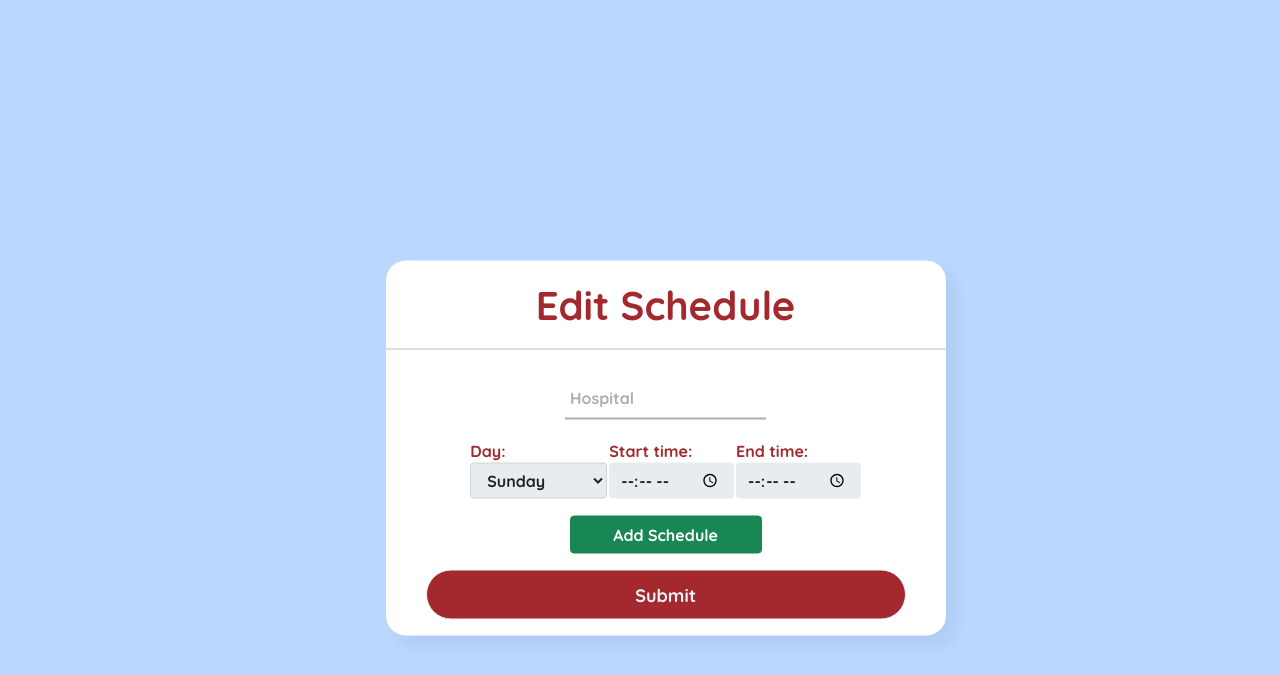
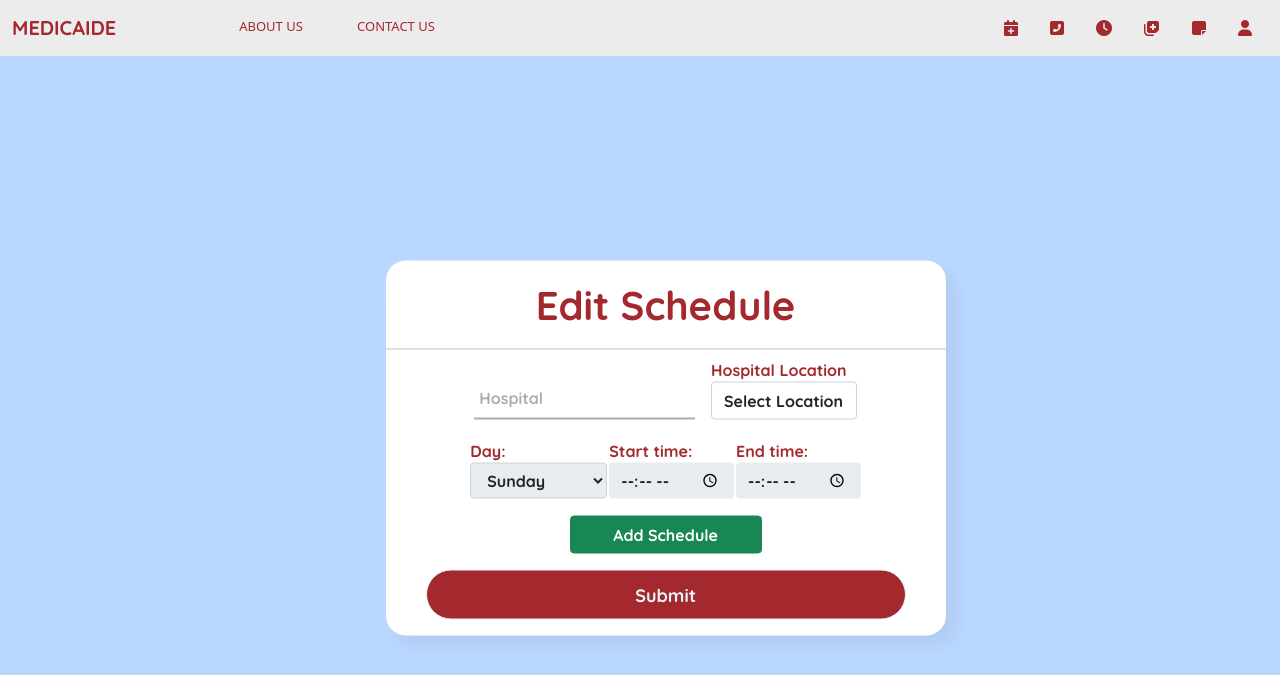
Before and after one commit to FreaQ03/Medicaide, a PHP site: page /Medicaide/doc_editSched.php in a window 1280 px wide. Shown: the top 675 px of the page. Run offline with PHP 8.4, Linux system fonts and the light colour scheme; the visitor is signed in with stand-in values (Sample User, id 1); data that the repository does not hold is empty; some libraries are stand-ins or nearby versions.

Commit message:
doc edits update
1. Verify Doctors page
- Add dropdown input
- Dropdown input should label as: Hospital Location
- Dropdown should show all cities in NCR

2. Edit schedule page revision
- Make the hospital input longer (width)
- Centered dapat yung form sa page (medj di siya centered)
- Add dropdown also ng hospital location preferably sa tabi ng hospital input
- Add navbar

```diff
--- a/css/doc_editSched.css
+++ b/css/doc_editSched.css
@@ -34,6 +34,7 @@ body {
   display: flex;
 }
 form .txt_field{
+  width: 46%;
   position: relative;
   border-bottom: 2px solid #adadad;
   margin-top: 20px;
@@ -171,3 +172,7 @@ label {
   line-height: 1.5;
   color: #212529;
 }
+
+.box_field {
+  margin-left: 1rem;
+}
--- a/doc_editSched.php
+++ b/doc_editSched.php
@@ -50,6 +50,33 @@
 
 <body>
 
+  <!--Navbar-->
+  <nav class="navbar navbar-expand-lg navbar-light sticky-top" id="navbar-color">
+  <div class="container-fluid sticky-top">
+    <a class="navbar-brand" href="index.php" style="color: #A4292E; font-family: 'Quicksand', sans-serif;"><b>MEDICAIDE</b></a>
+    <button class="navbar-toggler" type="button" data-bs-toggle="collapse" data-bs-target="#navbarSupportedContent" aria-controls="navbarSupportedContent" aria-expanded="false" aria-label="Toggle navigation">
+      <span class="navbar-toggler-icon"></span>
+    </button>
+    <div class="collapse navbar-collapse" id="navbarSupportedContent">
+      <ul class="navbar-nav me-auto mb-2 mb-lg-0">
+        </ul>
+      <div class="nav-links">
+        <ul>
+          <a href="#"><li>ABOUT US</li></a>
+          <a href="#"><li>CONTACT US</li></a>
+        </ul>
+      </div>
+          <a class="nav-link icon" id="calendar" aria-current="page" href="#" style="color: #A4292E;"> <i class="fas fa-calendar-plus"></i></a>
+          <a class="nav-link icon" id="phone" aria-current="page" href="#" style="color: #A4292E;"> <i class="fas fa-phone-square-alt"></i></a>
+          <a class="nav-link icon" id="clock" aria-current="page" href="#" style="color: #A4292E;">  <i class="fas fa-clock"></i></a>
+          <a class="nav-link icon" id="prescriptions" aria-current="page" href="#" style="color: #A4292E;"> <i class="fas fa-notes-medical"></i></a>
+          <a class="nav-link icon" id="journal" aria-current="page" href="#" style="color: #A4292E;"> <i class="fas fa-sticky-note"></i></a>
+          <a class="nav-link icon" id="user" aria-current="page" href="#" style="color: #A4292E;"> <i class="fas fa-user"></i></a>
+        </li>
+    </div>
+  </div>
+</nav>
+
 
   <div class="center">
     <h1>Edit Schedule</h1>
@@ -62,7 +89,35 @@
         <span></span>
         <label>Hospital</label>
       </div>
+
+      <div class="box_field">
+            <label class="birthdaycss">Hospital Location</label>
+            <select class="form-control" name="Specialization" id="specSelect" required>
+              <option value="">Select Location</option>
+              <option value="">Caloocan</option>
+              <option value="">Malabon</option>
+              <option value="">Navotas</option>
+              <option value="">Valenzuela</option>
+              <option value="">Quezon City</option>
+              <option value="">Marikina</option>
+              <option value="">Pasig</option>
+              <option value="">Makati</option>
+              <option value="">Manila</option>
+              <option value="">Mandaluyong</option>
+              <option value="">San Juan</option>
+              <option value="">Pasay</option>
+              <option value="">Parañaque</option>
+              <option value="">Las Piñas</option>
+              <option value="">Pateros</option>
+
+
+            </select>
+
+          </div>
+
       </div>
+
+
 
 
 <table class="main-table justify-content-center">
```
Also changed, not shown: doc_verify.php (+29 -1 lines).
